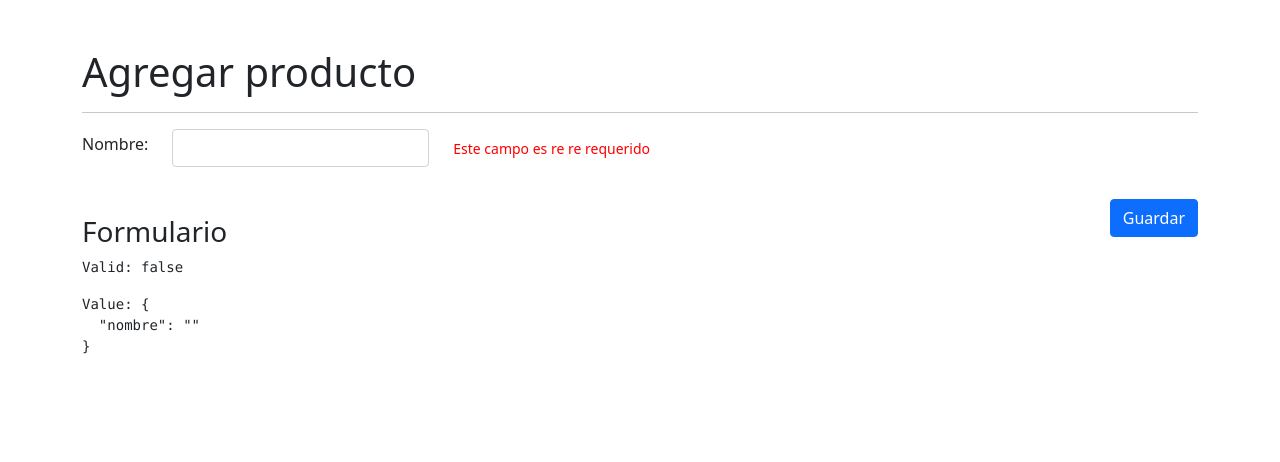
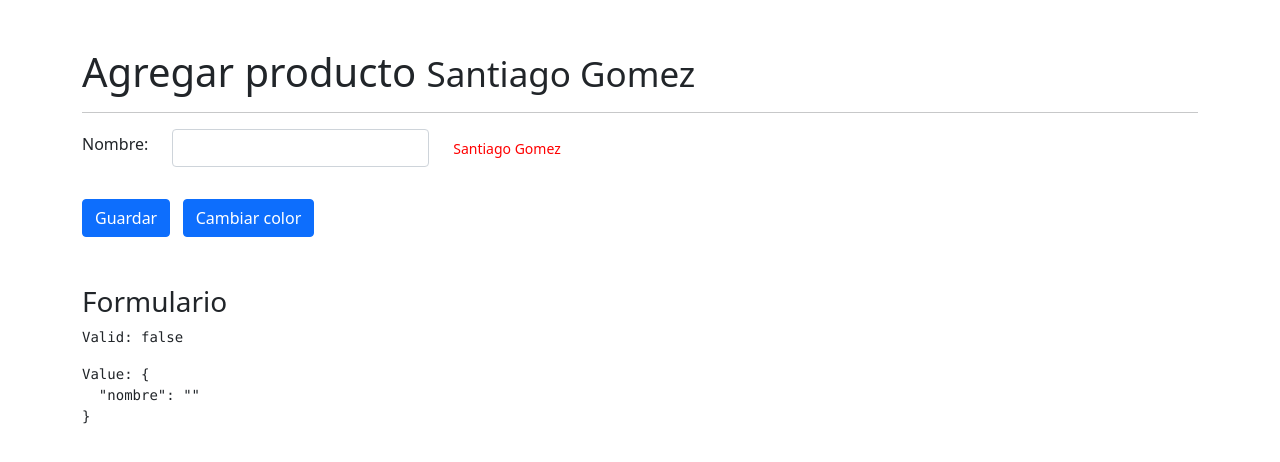
Before and after one commit to santtiago49/11-angular-directivasApp, an Angular app: page /productos/agregar in a window 1280 px wide. Shown: the top 462 px of the page. Built offline with nearby package versions, Linux system fonts and the light colour scheme.

Commit message:
reaccionar a los cambios en tiempo real

```diff
--- a/src/app/productos/pages/agregar/agregar.component.html
+++ b/src/app/productos/pages/agregar/agregar.component.html
@@ -1,4 +1,4 @@
-<h1 class="mt-5">Agregar producto</h1>
+<h1 class="mt-5">Agregar producto <small>{{texto1}}</small></h1>
 <hr>
 
 <form [formGroup]="miFormulario">
@@ -14,7 +14,7 @@
         </div>
 
         <div class="col" *ngIf="tieneError('nombre')">
-            <span error-msg mensaje="Este campo es re re requerido">
+            <span error-msg [mensaje]="texto1" [color]="color">
             </span>
         </div>
 
@@ -23,8 +23,15 @@
 
 
 
-<button class="btn btn-primary float-end mt-3">
+<button class="btn btn-primary mt-3 "
+        (click)="cambiarNombre()">
     Guardar
+</button>
+
+&nbsp;
+<button class="btn btn-primary mt-3"
+        (click)="cambiarColor()">
+    Cambiar color
 </button>
 
 <h3 class="mt-5">Formulario</h3>
--- a/src/app/productos/pages/agregar/agregar.component.ts
+++ b/src/app/productos/pages/agregar/agregar.component.ts
@@ -9,6 +9,9 @@
 })
 export class AgregarComponent {
 
+  texto1: string = 'Santiago Gomez'
+  color : string = 'red'
+
   miFormulario: FormGroup = this.fb.group({
     nombre: ['', Validators.required ]
   })
@@ -19,5 +22,14 @@
     return this.miFormulario.get(campo)?.invalid || false;
   }
 
+  cambiarNombre(){
+    this.texto1 = 'Victor hugo lopez'
+  }
+
+  cambiarColor(){
+
+    this.color = 'green'
+  }
+
 
 }
--- a/src/app/shared/directives/error-msg.directive.ts
+++ b/src/app/shared/directives/error-msg.directive.ts
@@ -1,16 +1,31 @@
-import { Directive, ElementRef, Input, OnInit } from '@angular/core';
+import { Directive, ElementRef, Input, OnChanges, OnInit, SimpleChanges } from '@angular/core';
 
 @Directive({
   selector: '[error-msg]'
 })
-export class ErrorMsgDirective implements OnInit{
+export class ErrorMsgDirective implements OnInit, OnChanges{
 
   htmlElement: ElementRef<HTMLElement>;
-  @Input() color: string = 'red';
+  @Input() color: string = 'blue';
   @Input() mensaje: string = 'Este campo es necesario.'
 
   constructor( private el: ElementRef<HTMLElement> ) {
     this.htmlElement = el;
+  }
+
+  ngOnChanges(changes: SimpleChanges): void {
+
+    if ( changes['mensaje'] ){
+      const mensaje = changes['mensaje'].currentValue
+      this.htmlElement.nativeElement.innerText = mensaje
+    }
+
+    if ( changes['color'] ){
+      const color = changes['color'].currentValue
+      this.htmlElement.nativeElement.style.color = color
+    }
+
+    console.log(changes);
   }
 
   ngOnInit(): void {
```
